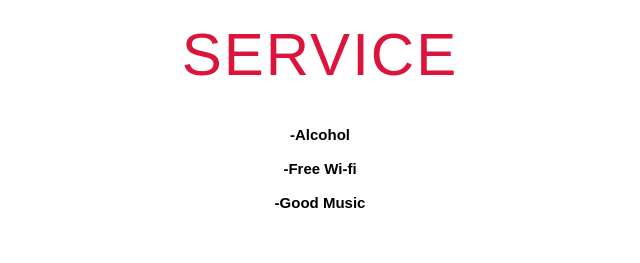
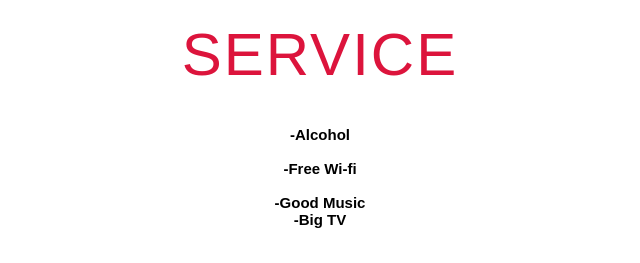
Before and after one commit to Monaren/Stage-66-Pub, a plain HTML site: page index.html in a window 1280 px wide. Shown: the part 880-1143 px from the top of the page, 320-960 px from the left. Drawn offline with Linux system fonts and the light colour scheme.

Commit message:
Update index.html

```diff
--- a/index.html
+++ b/index.html
@@ -50,7 +50,7 @@
     <div class="services container">
         <div class="service-top">
             <h1 class="section-title"><span>service</span></h1><br><br>
-            <p><h1>-Alcohol<br><br>-Free Wi-fi<br><br> -Good Music<br></h1></p>
+            <p><h1>-Alcohol<br><br>-Free Wi-fi<br><br> -Good Music<br>-Big TV</h1></p>
         </div>
         <div class="service-bottom">
             <div class="service-item">
```
